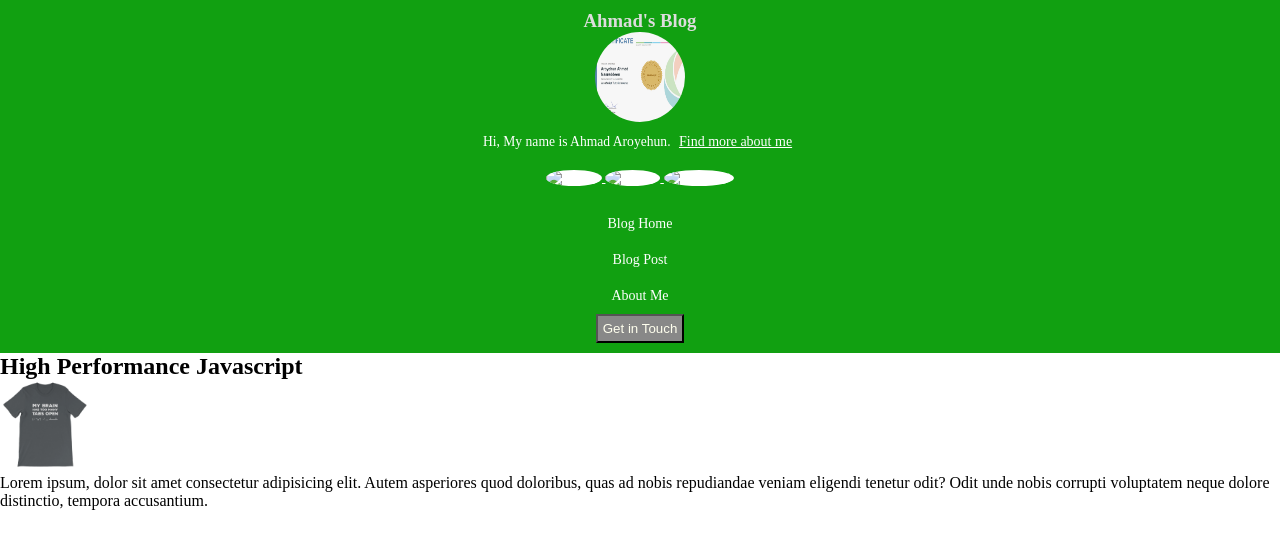
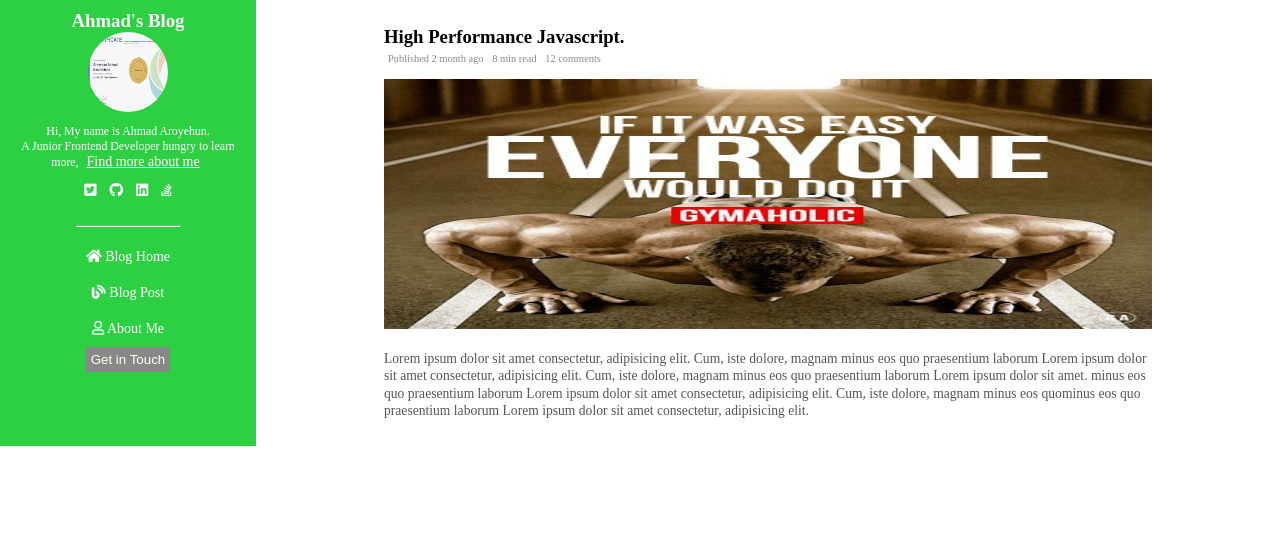
Before and after one commit to ahmad-cod/blog, a plain HTML site: page blog3.html in a window 1280 px wide. Drawn offline with Linux system fonts and the light colour scheme.

Commit message:
desktop view completed

```diff
--- a/blog3.html
+++ b/blog3.html
@@ -1,44 +1,63 @@
 <!DOCTYPE html>
 <html lang="en">
+
 <head>
     <meta charset="UTF-8">
     <meta name="viewport" content="width=device-width, initial-scale=1.0">
-    <title>High Performance Javascript</title>
-    <link rel="stylesheet" href="style.css" >
+    <title>MIT</title>
+    <link rel="stylesheet" href="https://cdnjs.cloudflare.com/ajax/libs/font-awesome/5.15.1/css/all.min.css">
+    <link rel="stylesheet" href="./style.css">
 </head>
+
 <body>
-    <div class="container">
+    <div class="overallContainer">
         <div class="aboutContainer">
             <div id="devInfo">
                 <h3>Ahmad's Blog</h3>
                 <img src="img/JavaScript_certificate.jpg" alt="Ahmad's pic" title="Ahmad's Pic">
-            <p>Hi, My name is Ahmad Aroyehun. <a href="./about.html">Find more about me</a></p>
-            <a href="https:twitter.com">
-                <img src="" alt="Twitter">
-            </a>
-            <a href="https:github.com/ahmad-cod">
-                <img src="" alt="Github">
-            </a>
-            <a href="https:facebook.com">
-                <img src="" alt="Facebook">
-            </a>
+                <p>Hi, My name is Ahmad Aroyehun.<br> A Junior Frontend Developer hungry to learn more,
+                    <a href="./about.html">Find more about me</a>
+                </p>
+                <p>
+                    <a href="https://twitter.com"><i class="fab fa-twitter-square"></i></a>
+                    <a href="https://github.com/ahmad-cod"><i class="fab fa-github"></i></a>
+                    <a href="#"><i class="fab fa-linkedin"></i></a>
+                    <a href="#"><i class="fab fa-stack-overflow"></i></a>
+                </p>
             </div>
+
             <div id="blogInfo">
-            <p><a href="#"><i class="fa fa-home"></i> Blog Home</a></p>
-            <p><a href="#"><i class="fa fa-post"></i> Blog Post</a></p>
-            <p><a href="#"><i class="fa fa-about"></i> About Me</a></p>
+                <hr />
+                <p><a href="index.html" class="active"><i class="fas fa-home"></i> Blog Home</a></p>
+                <p><a href="#"><i class="fas fa-blog"></i> Blog Post</a></p>
+                <p><a href="./about.html"><i class="far fa-user"></i> About Me</a></p>
                 <button>Get in Touch</button>
             </div>
         </div>
+        <div class="mainContent">
 
-        <div class="blogContent">
-            <h2>High Performance Javascript</h2>
-            <img src="img/mockup-7b1dac5c_1024x1024.jpg" alt="Blog Pic">
-            <p>Lorem ipsum, dolor sit amet consectetur adipisicing elit. Autem asperiores quod doloribus, quas ad nobis
-                repudiandae veniam eligendi tenetur odit? Odit unde nobis corrupti voluptatem neque dolore distinctio,
-                tempora accusantium.
+            <h3>High Performance Javascript.</h3>
+            <ul><li>Published 2 month ago</li> <li>8 min read </li> <li>12 comments</li></ul>
+
+            <div>
+                <img class="about" src="img/_ (2).jpeg" alt="Blog Pic">
+            </div>
+            <div class="text">
+                <p>
+                    Lorem ipsum dolor sit amet consectetur, adipisicing elit. Cum, iste dolore,
+                    magnam minus eos quo praesentium laborum Lorem ipsum dolor sit amet consectetur, adipisicing elit.
+                    Cum, iste dolore,
+                    magnam minus eos quo praesentium laborum Lorem ipsum dolor sit amet.
+                    minus eos quo praesentium laborum Lorem ipsum dolor sit amet consectetur, adipisicing elit. Cum,
+                    iste dolore,
+                    magnam minus eos quominus eos quo praesentium laborum Lorem ipsum dolor sit amet consectetur,
+                    adipisicing elit.
                 </p>
+            </div>
+
+        </div>
     </div>
     </div>
 </body>
+
 </html>
--- a/style.css
+++ b/style.css
@@ -17,14 +17,14 @@
 
 .aboutContainer
 {
-    background-color: #11a011;
+    background-color: #2dcf43;
     display: flex;
     flex-flow: column wrap;
     align-items: center;
     flex: 0 0 20%;
     padding: 10px;
     text-align: center;
-    color: #ddd;
+    color: #fff;
 }
 .aboutContainer img {
     border-radius: 50%;
@@ -32,7 +32,8 @@
 
 .aboutContainer #devInfo p {
     margin-top: 8px;
-    font-size: 0.85rem;
+    font-size: 0.74rem;
+    margin-bottom: 13px;
 }
 
 .aboutContainer #devInfo p a {
@@ -58,14 +59,16 @@
 .aboutContainer #blogInfo button {
     background-color: #888;
     color: #ffe;
+    border: #888888;
     padding: 5px;
 }
 
 hr {
-    margin-top: 10px;
-    background-color: black;
+    margin-top: 13px;
+    color: black;
     width: 100%;
-    height: 1px;
+    height: 0.05rem;
+    margin-bottom: 12px;
 }
 .aboutContainer #blogInfo a {
     text-decoration: none;
@@ -89,7 +92,6 @@ hr {
 
 .mainContent {
     background-color: #FFF;
-    margin: 20px 0;
     padding: 10px;
     padding: 2% 10%;
 }
@@ -100,24 +102,88 @@ hr {
     align-self: center;
     padding: 2% 10%;
 }
-
+.mainContent p {
+    font-size: 0.85rem;
+    color: #555;
+    padding: 7px 0 0;
+    line-height: 1.2rem;
+}
 .mainContent .content .img
 {
    margin-right: 5%;
 }
+
+.intro {
+    text-align: center;
+    padding: 6px;
+}
+.intro p {
+    font-size: 0.8rem;
+    font-weight: 400;
+    color: #222;
+    line-height: 1.3rem;
+    margin-bottom: 7px;
+}
+
+.intro input {
+    border-radius: 2px;
+    border: 1px solid #111;
+    padding: 5px;
+}
+.intro button {
+    background-color:#2dcf43;
+    border: 1px solid #2dcf43;
+    color: white;
+    padding: 5px;
+    border-radius: 2px;
+}
+ul {
+    list-style: square;
+    font-size: 0.65rem;
+    padding: 5px 1px;
+    color: #888;
+}
+ li {
+    display: inline;
+    padding: 0 3px;
+    /* list-style-type: decimal; */
+
+}
+
+.text p {
+    font-size: 0.85rem;
+    line-height: 1.1rem;
+}
+
+.text a, .text i {
+    color: #2ddf43;
+    font-size: 0.7rem;
+    text-decoration: none;
+}
+
+.text i {
+    font-size: x-small;
+    margin-left: 1px;
+}
+
 
 
 
 
 /****** GENERAL ******/
 img {
-    width: 90px;
-    height: 90px
+    width: 80px;
+    height: 80px
+}
+
+
+/****** ABOUT ******/
+
+.about {
+    margin: 10px 0;
+    width: 100%;
+    height: 250px;
 }
 
 
 /****** GENERAL ******/
-
-
-
-/****** GENERAL ******/
```
Also changed, not shown: about.html (+33 -30 lines), blog1.html (+47 -23 lines), blog2.html (+45 -22 lines), index.html (+3 -3 lines). Lines whose indentation alone changed are shown as unchanged.
